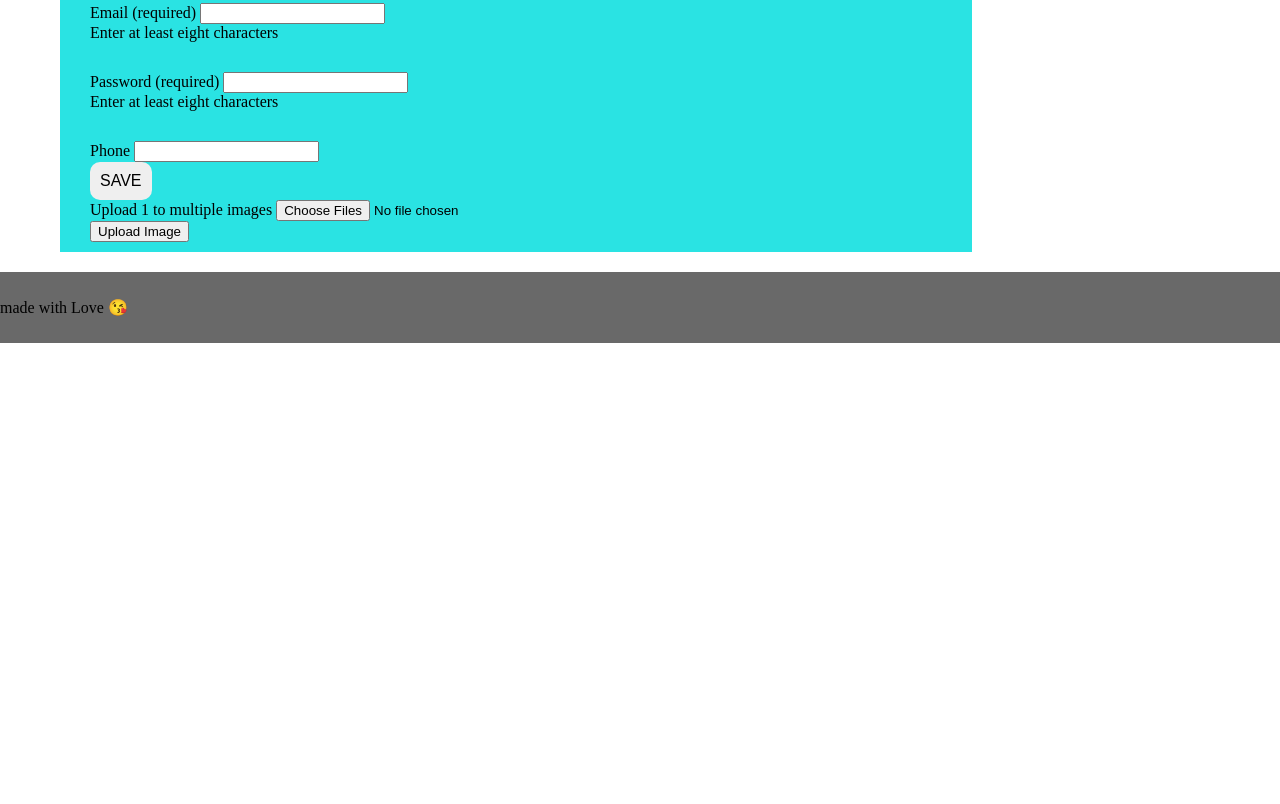
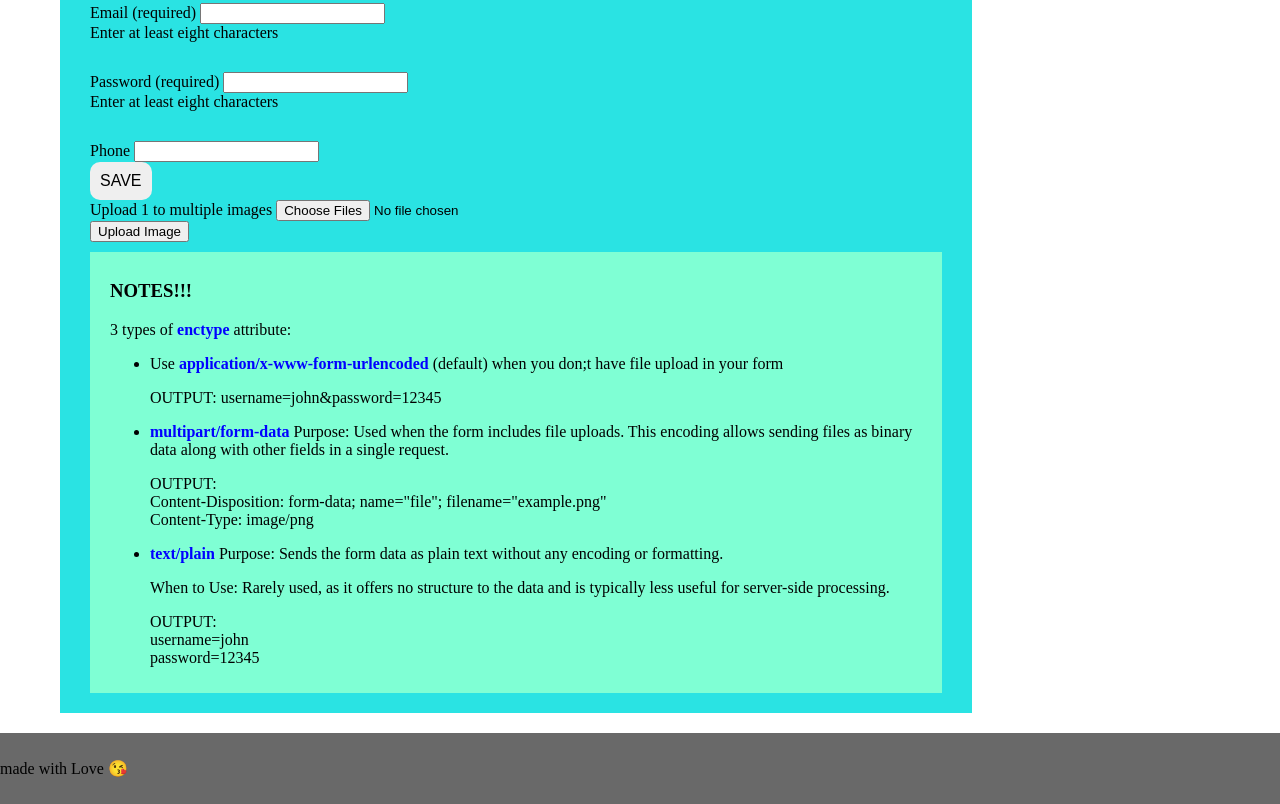
Before and after one commit to raymanu404/learning_web, a website: page src/html/form-validation.html in a window 1280 px wide. Shown: the part 5406-6210 px from the top of the page. Before the commit the page ends 5749 px from the top, so only its background shows below. Drawn offline with Linux system fonts and the light colour scheme.

Commit message:
add enctype notes

```diff
--- a/src/html/form-validation.html
+++ b/src/html/form-validation.html
@@ -846,6 +846,62 @@
                   </form>
                 </div>
               </div>
+              <notes-template slot="example-container-slot-legend">
+                <div slot="notes-slot-legend">
+                  <p>
+                    3 types of
+                    <span class="highlight-word-class">enctype</span> attribute:
+                  </p>
+                  <ul>
+                    <li>
+                      <p>
+                        Use
+                        <span class="highlight-word-class"
+                          >application/x-www-form-urlencoded</span
+                        >
+                        (default) when you don;t have file upload in your form
+                      </p>
+                      <p>OUTPUT: username=john&password=12345</p>
+                    </li>
+                    <li>
+                      <p>
+                        <span class="highlight-word-class"
+                          >multipart/form-data</span
+                        >
+                        Purpose: Used when the form includes file uploads. This
+                        encoding allows sending files as binary data along with
+                        other fields in a single request.
+                      </p>
+                      <p>
+                        OUTPUT:
+                        <br />
+                        Content-Disposition: form-data; name="file";
+                        filename="example.png" <br />
+                        Content-Type: image/png
+                      </p>
+                    </li>
+                    <li>
+                      <p>
+                        <span class="highlight-word-class">text/plain</span>
+                        Purpose: Sends the form data as plain text without any
+                        encoding or formatting.
+                      </p>
+                      <p>
+                        When to Use: Rarely used, as it offers no structure to
+                        the data and is typically less useful for server-side
+                        processing.
+                      </p>
+                      <p>
+                        OUTPUT:
+                        <br />
+                        username=john
+                        <br />
+                        password=12345
+                      </p>
+                    </li>
+                  </ul>
+                </div>
+              </notes-template>
             </example-template>
             <!--END OF EXAMPLE 4 -->
           </section-template>
```
